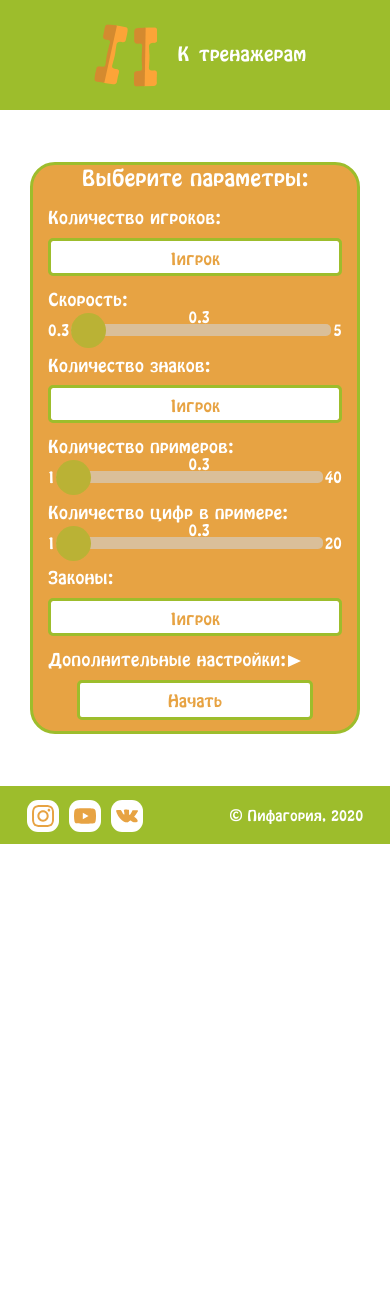
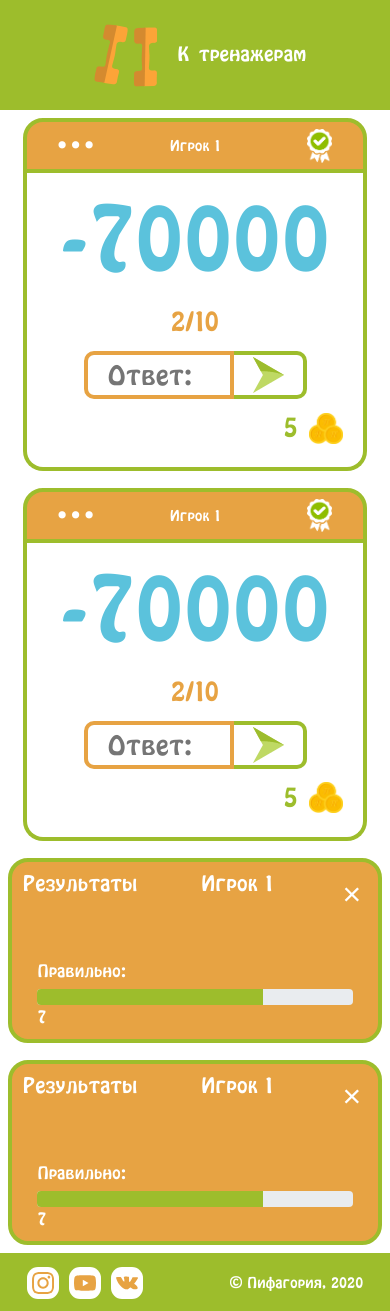
Before and after one commit to IlyaIvanchikov/forsage, a React (Create React App) app: page / in a window 390 px wide. Before the commit the page ends 844 px from the top, so only its background shows below. Built offline with nearby package versions, Linux system fonts and the light colour scheme.

Commit message:
feat: blockresult styling

```diff
--- a/src/container/main/blockPlay/blockOnePlayer/blockPlayerHeader/blockplayerheader.module.scss
+++ b/src/container/main/blockPlay/blockOnePlayer/blockPlayerHeader/blockplayerheader.module.scss
@@ -66,3 +66,9 @@
         width: 25px;
     }
 }
+
+@media (max-width: 450px) {
+    .playerTitle {
+        font-size: 14px;
+    }
+}
--- a/src/container/main/blockPlay/blockOnePlayer/blockoneplayer.module.scss
+++ b/src/container/main/blockPlay/blockOnePlayer/blockoneplayer.module.scss
@@ -12,13 +12,11 @@
     max-width: 660px;
     width: 60vw;
     min-width: 420px;
-    // padding: 0;
-    // max-height: 735px;
     margin: 1vh;
 }
 
 .gamefieldDisplayNumbers {
-    padding: 0 10px;
+    padding: 10px 0;
     margin: 0;
     border-left: $blockBorderSize solid $clrBackground;
     border-right: $blockBorderSize solid $clrBackground;
@@ -26,7 +24,7 @@
     color: #5BC2DC;
 
     p {
-        font-size: 150px;
+        font-size: 10vh;
         margin: 0;
         padding: 0;
         line-height: 130%;
@@ -38,6 +36,7 @@
     font-size: 3vh;
     padding-bottom: 0;
     padding-top: 0;
+    color: $orangeColor;
 }
 
 .blockAnswer {
@@ -104,6 +103,16 @@
     }
 }
 
+@media (max-width: 450px) {
+    .blockAnswer input {
+        width: 150px;
+    }
+    .onePlayerField,
+    .resultsField {
+        min-width: 320px;
+    }
+}
+
 @media (max-width: 1441px) {
     .coins {
         padding: 20px;
--- a/src/container/main/blockPlay/blockPlay.tsx
+++ b/src/container/main/blockPlay/blockPlay.tsx
@@ -12,9 +12,10 @@ const BlockPlay: React.FC = () => {
     <>
       <Row className={classes.gameField}>
         <BlockOnePlayer />
+        <BlockOnePlayer />
+        {/* <BlockOnePlayer /> */}
         <Blockresults />
-        {/* <BlockOnePlayer /> */}
-        {/* <BlockOnePlayer /> */}
+        <Blockresults />
       </Row>
       {/* <Row className={classes.gameField}>
         <BlockOnePlayer />
--- a/src/container/main/blockPlay/blockResults/blockResults.tsx
+++ b/src/container/main/blockPlay/blockResults/blockResults.tsx
@@ -14,7 +14,7 @@ const Blockresults: React.FC = () => {
       <Row className={classes.resultsHeader}>
         <h5>Результаты</h5>
         <h5>Игрок 1</h5>
-        <button onClick={() => alert('close')}>X</button>
+        <button onClick={() => alert('close')}>&times;</button>
       </Row>
       <Row className={classes.resultsBar}>
         <Col>
--- a/src/container/main/blockPlay/blockResults/blockresults.module.scss
+++ b/src/container/main/blockPlay/blockResults/blockresults.module.scss
@@ -1,2 +1,22 @@
 @import '../../../../styleGuide/variable.scss';
-@import '../blockOnePlayer/blockoneplayer.module.scss'; //стили прописываем в этом файле
+@import '../blockOnePlayer/blockoneplayer.module.scss'; //общие стили прописываем в этом файле
+
+.resultsHeader {
+    button {
+        font-family: monospace;
+        border: none;
+        background-color: $orangeColor;
+        font-size: 2rem;
+        color: #fff;
+
+        &:hover {
+            opacity: 0.7;
+        }
+
+        &:focus,
+        :hover,
+        :active {
+            outline: none;
+        }
+    }
+}
--- a/src/container/main/main.tsx
+++ b/src/container/main/main.tsx
@@ -1,15 +1,15 @@
 import React from 'react';
 import classes from './main.module.scss';
 // import { Row, Col, Button } from 'react-bootstrap';
-import BlockParameters from './blockParameters/blockParameters';
-// import BlockPlay from './blockPlay/blockPlay';
+// import BlockParameters from './blockParameters/blockParameters';
+import BlockPlay from './blockPlay/blockPlay';
 const Main: React.FC = () => {
   // const [show, setShow] = useState(false);
 
   return (
     <main className={classes.main}>
-      <BlockParameters />
-      {/* <BlockPlay /> */}
+      {/* <BlockParameters /> */}
+      <BlockPlay />
     </main>
   );
 };
```
